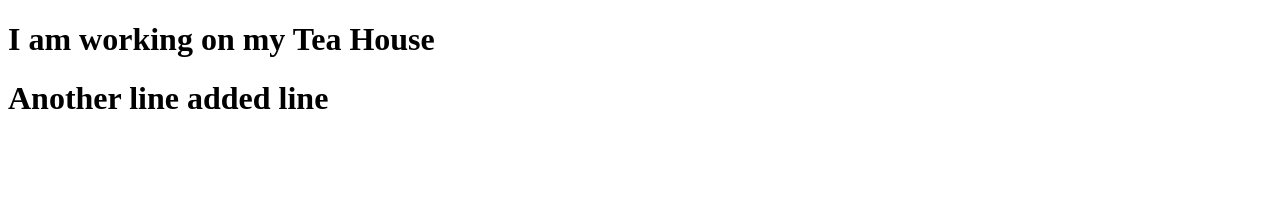
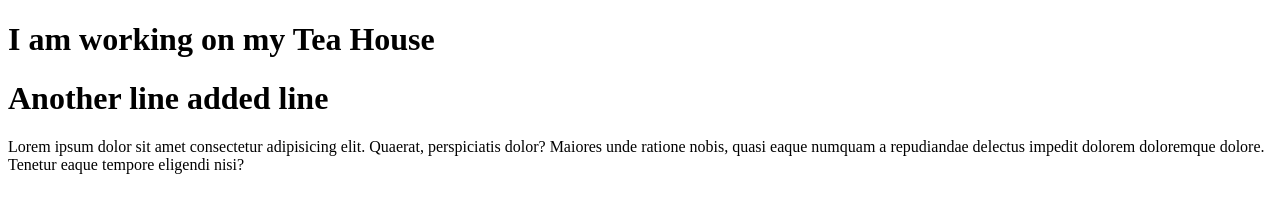
Before and after one commit to DavRahim/Some_Javascript-logics, a plain HTML site: page index.html in a window 1280 px wide. Drawn offline with Linux system fonts and the light colour scheme.

Commit message:
p text add

```diff
--- a/index.html
+++ b/index.html
@@ -11,5 +11,7 @@
 
     <h1>Another line added line</h1>
 
+    <p>Lorem ipsum dolor sit amet consectetur adipisicing elit. Quaerat, perspiciatis dolor? Maiores unde ratione nobis, quasi eaque numquam a repudiandae delectus impedit dolorem doloremque dolore. Tenetur eaque tempore eligendi nisi?</p>
+
 </body>
 </html>
```
